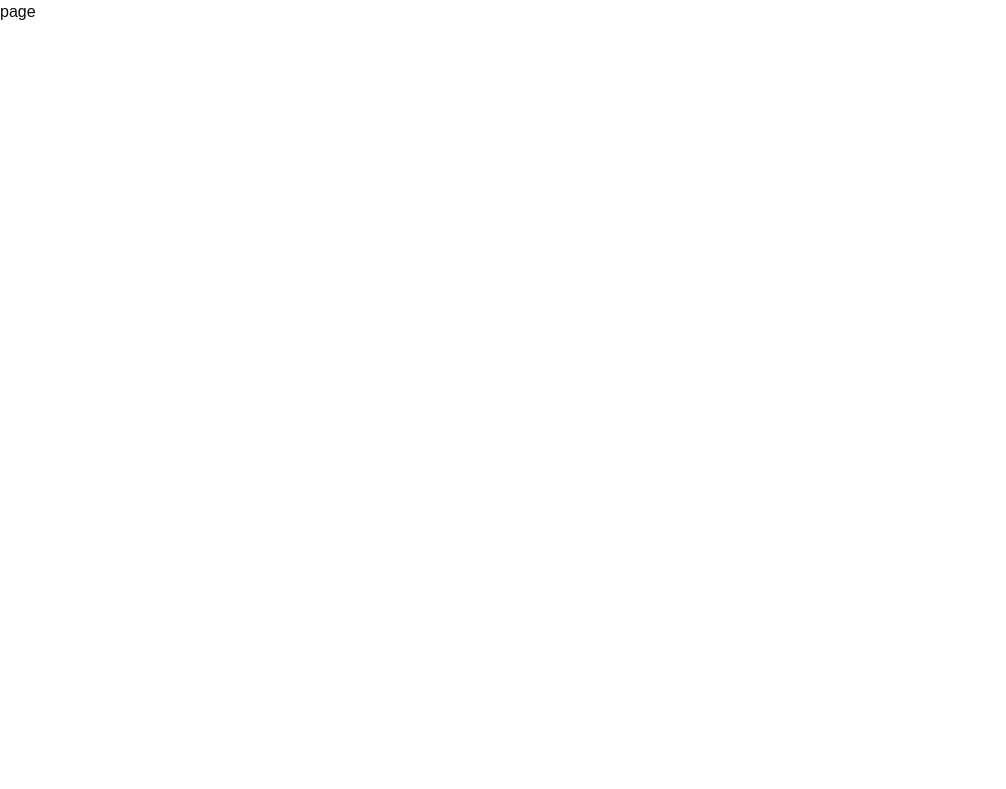
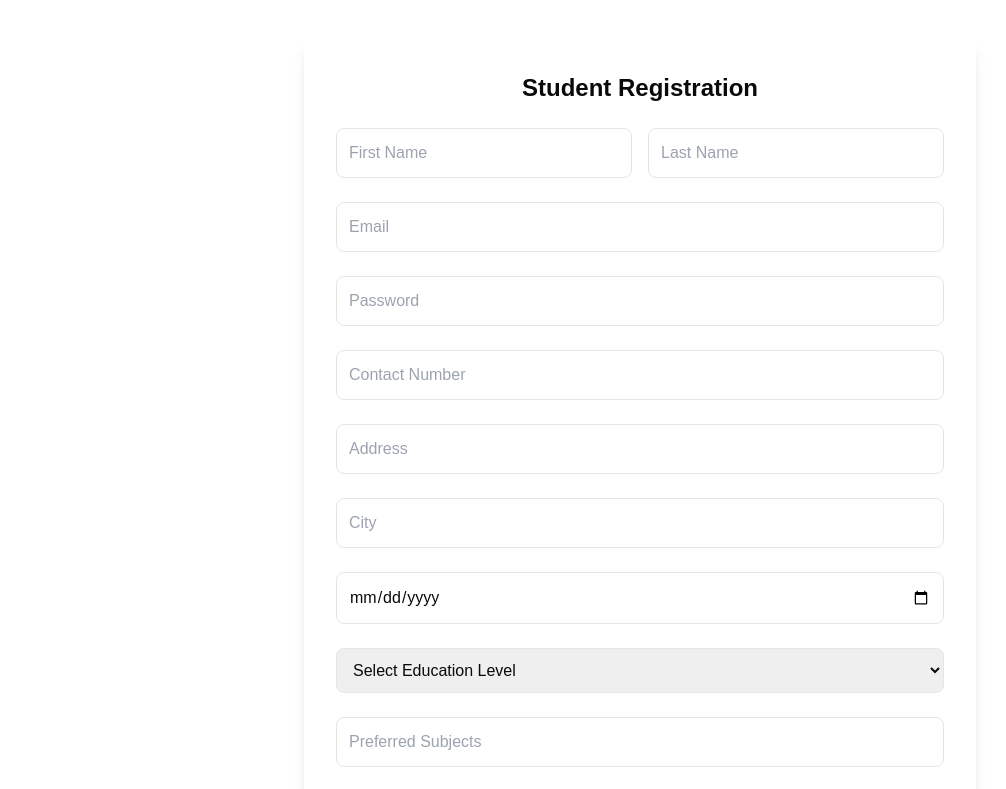
Before and after one commit to Yugtgupta/Brainiacs-Codeissance, a Next.js app in the folder frontend/: page /register in a window 1280 px wide. Shown: the top 789 px of the page, without its empty margins (0-1006 px from the left). Built offline with nearby package versions, Linux system fonts and the light colour scheme.

Commit message:
Added Registration Form in the Registration Page

```diff
--- a/frontend/app/(auth)/register/page.jsx
+++ b/frontend/app/(auth)/register/page.jsx
@@ -1,8 +1,11 @@
+import RegistrationForm from '@/components/RegistrationForm'
 import React from 'react'
 
 const page = () => {
   return (
-    <div>page</div>
+    <div>
+      <RegistrationForm />
+    </div>
   )
 }
 
--- a/frontend/app/page.js
+++ b/frontend/app/page.js
@@ -110,8 +110,8 @@ export default function Home() {
     <>
       <StateContext.Provider value={state}>
         <DispatchContext.Provider value={dispatch}>
-          {/* <Header /> */}
-          <>
+          <Header />
+          {/* <>
             {state.loggedIn ? (
               <>
                 <h1>Logged in</h1>
@@ -120,40 +120,9 @@ export default function Home() {
             ) : (
               <>
                 <RegistrationForm />
-                {/* <form onSubmit={loginHandler}>
-                  <input
-                    type="email"
-                    placeholder="Email..."
-                    value={email}
-                    onChange={(e) => setEmail(e.target.value)}
-                  />
-                  <input
-                    type="password"
-                    placeholder="Password..."
-                    value={password}
-                    onChange={(e) => setPassword(e.target.value)}
-                  />
-                  <button type="submit">Login</button>
-                </form>
-                <h2>Register</h2>
-                <form onSubmit={registerHandler}>
-                  <input
-                    type="email"
-                    placeholder="Email..."
-                    value={email}
-                    onChange={(e) => setEmail(e.target.value)}
-                  />
-                  <input
-                    type="password"
-                    placeholder="Password..."
-                    value={password}
-                    onChange={(e) => setPassword(e.target.value)}
-                  />
-                  <button type="submit">Register</button>
-                </form> */}
               </>
             )}
-          </>
+          </> */}
         </DispatchContext.Provider>
       </StateContext.Provider>
     </>
--- a/frontend/components/RegistrationForm.jsx
+++ b/frontend/components/RegistrationForm.jsx
@@ -32,8 +32,7 @@ const RegistrationForm = () => {
 
     try {
       const response = await Axios.post('http://localhost:4000/register-student', {
-        email: formData.email,
-        password: formData.password
+        ...formData,
       });
 
       if (response.status === 200) {
```
